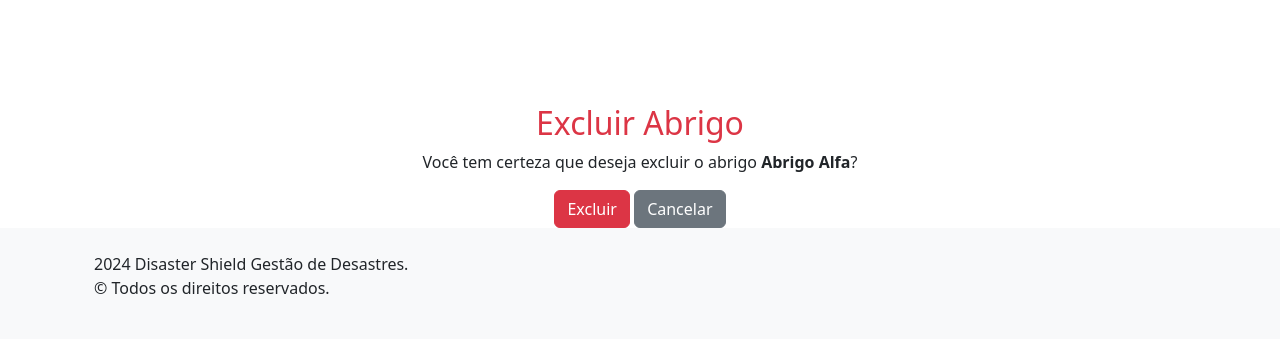
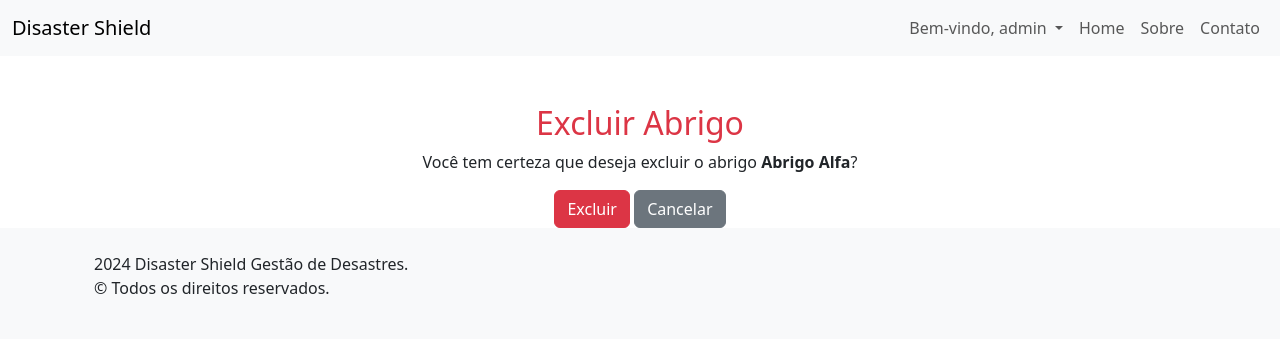
Before and after one commit to marcoswambasterm/CPPRI101---Noite---Marcos-W.-Melo, a Django app: page /abrigos/13/excluir/ in a window 1280 px wide. Shown: the top 339 px of the page. Run offline with Django 5.2, Linux system fonts and the light colour scheme; a user stored in the database is signed in; data comes from the database, SQL or seed files in the repository; both versions use the stored data as it was after the commit.

Commit message:
login e permissoes atendentes/vitimas

```diff
--- a/home/templates/base.html
+++ b/home/templates/base.html
@@ -1,4 +1,3 @@
-<!-- templates/base.html -->
 <!DOCTYPE html>
 <html lang="pt-br">
 <head>
--- a/home/templates/footer.html
+++ b/home/templates/footer.html
@@ -1,4 +1,3 @@
-<!-- templates/footer.html -->
 <footer class="bg-light text-center text-lg-start">
     <div class="container p-4">
         <p>2024 Disaster Shield Gestão de Desastres.<br>&copy; Todos os direitos reservados.</p>
--- a/home/templates/header.html
+++ b/home/templates/header.html
@@ -1,53 +1,45 @@
-<!-- templates/header.html -->
 <header>
-    <nav class="navbar navbar-expand-lg" data-bs-theme="dark">
+    <nav class="navbar navbar-expand-lg navbar-light bg-light">
         <div class="container-fluid">
-            <a class="navbar-brand" href="#">Início</a>
-            <button class="navbar-toggler" type="button" data-bs-toggle="collapse"
-                data-bs-target="#navbarSupportedContent"
-                aria-controls="navbarSupportedContent" aria-expanded="false"
-                aria-label="Toggle navigation">
+            <a class="navbar-brand" href="{% url 'index' %}">Disaster Shield</a>
+            <button class="navbar-toggler" type="button" data-bs-toggle="collapse" data-bs-target="#navbarNav" aria-controls="navbarNav" aria-expanded="false" aria-label="Toggle navigation">
                 <span class="navbar-toggler-icon"></span>
             </button>
-            <div class="collapse navbar-collapse" id="navbarSupportedContent">
-                <ul class="navbar-nav me-auto mb-2 mb-lg-0">
-                    {% if request.user.is_authenticated %}
+            <div class="collapse navbar-collapse" id="navbarNav">
+                <ul class="navbar-nav ms-auto">
+                    {% if user.is_authenticated %}
                         <li class="nav-item dropdown">
-                            <a class="nav-link dropdown-toggle" href="#" id="navbarCliente" role="button"
-                                data-bs-toggle="dropdown" aria-expanded="false">
-                                Clientes
+                            <a class="nav-link dropdown-toggle" href="#" id="userDropdown" role="button" data-bs-toggle="dropdown" aria-expanded="false">
+                                Bem-vindo, {{ user.username }}
                             </a>
-                            <ul class="dropdown-menu">
-                                <li><a class="dropdown-item" href="#">Cadastrar Cliente</a></li>
-                                <li><a class="dropdown-item" href="#">Listar Clientes</a></li>
-                            </ul>
+                            <ul class="dropdown-menu dropdown-menu-end" aria-labelledby="userDropdown">
+                                <li>
+                                    <form action="{% url 'alterar_senha' %}" method="get">
+                                        <button class="dropdown-item" type="submit">Alterar senha</button>
+                                    </form>
                                 </li>
-                        <li class="nav-item dropdown">
-                             <a class="nav-link dropdown-toggle" href="#" id="navbarLogin" role="button"
-                                data-bs-toggle="dropdown" aria-expanded="false">
-                                Usuário: {{ request.user.username }}
-                            </a>
-                        <ul class="dropdown-menu">
-                            <li><a class="dropdown-item" href="{% url 'alterar_senha' %}">Alterar senha</a></li>
                                 <li>
                                     <form action="{% url 'logout' %}" method="post">
                                         {% csrf_token %}
-                            <button class="btn btn-link dropdown-item" type="submit">Log Out</button>
+                                        <button class="dropdown-item" type="submit">Logout</button>
                                     </form>
                                 </li>
                             </ul>
                         </li>
                     {% else %}
-                        <li class="nav-item dropdown">
-                            <a class="nav-link dropdown-toggle" href="#" id="navbarAcesso" role="button"
-                                data-bs-toggle="dropdown" aria-expanded="false">
-                                Acesso
-                            </a>
-                        <ul class="dropdown-menu">
-                            <li><a class="dropdown-item" href="{% url 'login' %}">Login</a></li>
-                        </ul>
+                        <li class="nav-item">
+                            <a class="nav-link" href="{% url 'login' %}">Login</a>
                         </li>
                     {% endif %}
+                    <li class="nav-item">
+                        <a class="nav-link" href="{% url 'index' %}">Home</a>
+                    </li>
+                    <li class="nav-item">
+                        <a class="nav-link" href="#">Sobre</a>
+                    </li>
+                    <li class="nav-item">
+                        <a class="nav-link" href="#">Contato</a>
+                    </li>
                 </ul>
             </div>
         </div>
```
Also changed, not shown: vitimas/templates/403.html (added, +11 -0 lines), vitimas/views.py (+15 -7 lines), db.sqlite3. Lines whose indentation alone changed are shown as unchanged.
